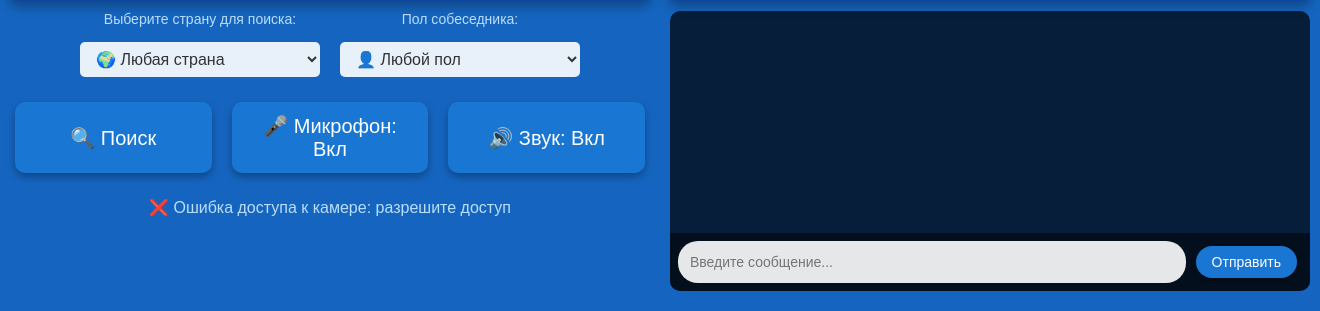
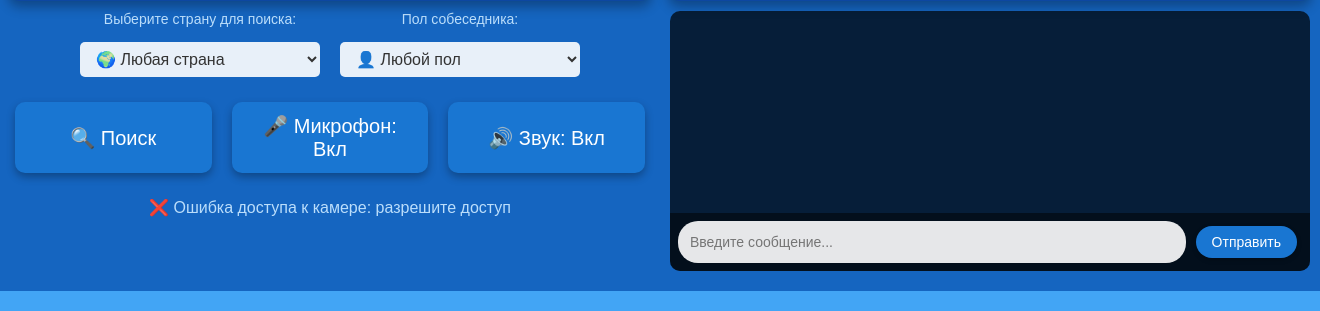
Before and after one commit to MasterFatum/VanTeleBridge, a Flask app: page / in a window 1320 px wide. Shown: the part 633-944 px from the top of the page. Run offline with Flask 3, Linux system fonts and the light colour scheme; some libraries are stand-ins or nearby versions.

Commit message:
Height chat 270

```diff
--- a/templates/chat.html
+++ b/templates/chat.html
@@ -252,7 +252,7 @@
         .chat-container {
             width: 100%;
             max-width: 640px;
-            height: 280px;
+            height: 260px;
             background-color: rgba(0, 0, 0, 0.7);
             border-radius: 10px;
             display: flex;
```
